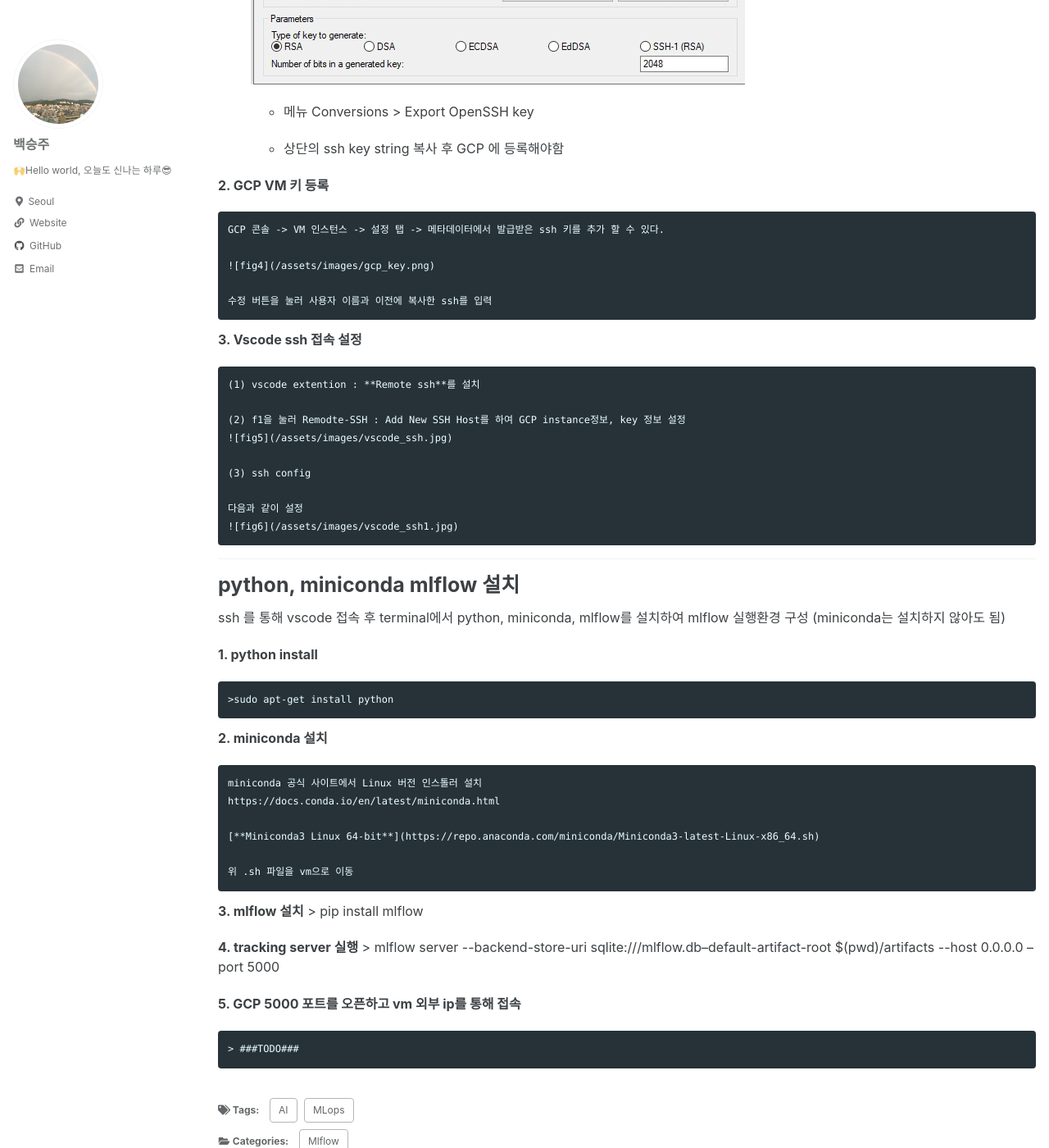
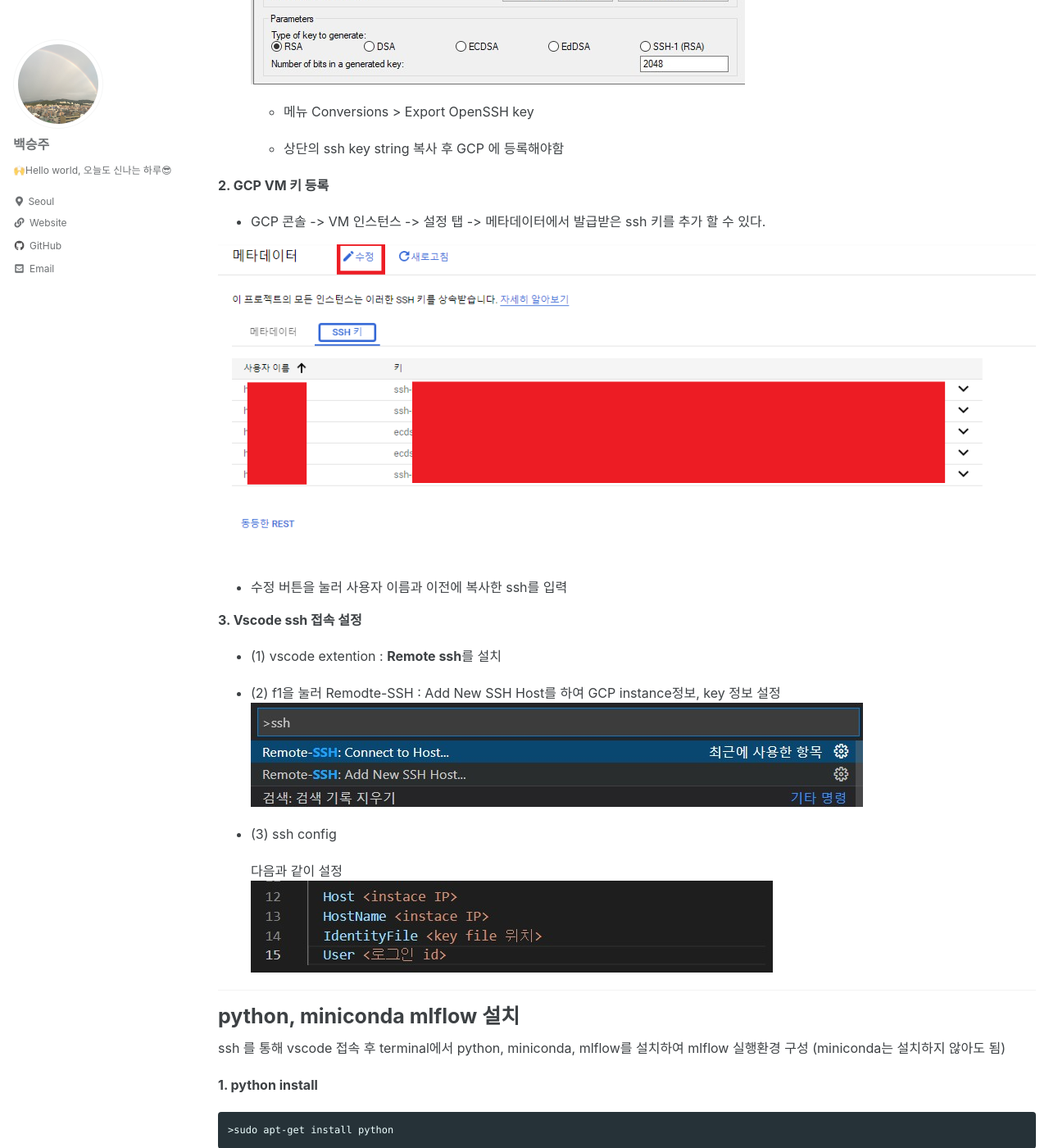
Before and after one commit to halucinor/halucinor.github.io, a Jekyll site: the page built from _posts/MLops/2022-03-22-1.md, in a window 1280 px wide and 1400 px high, scrolled down 2910 px. Shown: the whole window at 82% size. Built offline with Jekyll 4.4.1, drawn with Linux system fonts in a browser that asks for light colours; cached includes are drawn as plain includes; comment, search, counter and statistics services are not loaded; some of the changed lines change nothing that is shown; some of the changed text lies outside the part shown.

Commit message:
[posting] posting update

```diff
--- /dev/null
+++ b/_posts/Computer_Science/2022-03-26-MSA.md
@@ -0,0 +1,61 @@
+---
+    title : "[CS] 마이크로서비스 아키텍쳐의(MSA) 개념"
+    excerpt: "MSA 의 개념 정리"
+    toc : true
+    toc_sticky : true
+    toc_label : "목차"
+    categories :
+     - CS
+    tag :
+     - MSA
+---
+
+![image](https://user-images.githubusercontent.com/10546369/160277998-e85176ee-50a9-4cb7-bfd8-a4e90d3cff67.png){: .align-center}
+
+# MSA 의 개념
+MSA는 아래와 같이 설명할 수 있다
+>여러 서비스를 쪼개서 작은 서비스를 만들고 작은 서비스를 모아 하나의 어플리케이션을 만드는 아키택쳐
+
+> 독립적으로 배포할 수 있는 작은 서비스로 구성된 아키택쳐
+
+
+
+# 왜 MSA 가 각광 받는가?
+
+## 모놀로틱 아키텍쳐(Monolotic Architecture)의 단점을 보완할 수 있기 때문
+기존의 모놀로틱 아키텍쳐는 하나의 프로젝트에 소프트웨어의 모든 구성요소가 포함된 형태의 아키택쳐이다.
+
+모놀로틱 구조는 어플리케이션이 거대해 질수록 프로젝트의 복잡성이 커지게 된다. 그렇기 때문에 필연적으로 다음과 같은 문제가 발생한다.
+
+- 작은 오류가 모든 어플리케이션으로 퍼져나감 -> 부분 장애가 서비스 장애로 확대됨
+- 프로젝트의 크기가 커서 빌드/배포가 오래걸리게 됨 -> 재기동 시간이 오래걸림
+- 일부 기능의 추가/수정이 어려워짐(확장성) -> 서비스 변경이 어렵고, 장애 영향도 파악이 힘듦
+- 하나의 언어와 프레임워크에 종속적이게 됨
+
+
+---
+
+# Micro Service Architecture 의 특징
+
+- 각 서비스는 크기가 작은 모놀토릭 아키택쳐와 유사한 형태를 지닌다.
+- MSA는 API를 통해서만 통신할 수 있다.
+- 각 서비스는 독립적으로 배포할 수 있다.(배포 경량화)
+- 서비스 간 의존성이 최소화 되어야 한다.
+
+
+위와 같은 MSA 의 특징들이 각각의 서비스를 보다 유연하게 확장하고 유지보수 할 수 있게 한다.
+
+## MSA의 단점
+MSA를 사용할 경우 다음과 같은 단점도 존재한다.
+
+- API로 통신하기 때문에 통신 비용 증가에 따른, Latency가 발생한다.
+- 각 서비스가 분리되어 있기 때문에 통합테스트가 어려워진다
+- 서버의 부하/장애가 발생할 경우 트랜잭션을 유지하기가 어려워진다
+- 데이터가 여러 DB로 쪼개져 관리되기 때문에 정합성을 관리하기가 어렵다
+
+
+
+**[참고]**
+- https://wooaoe.tistory.com/57
+- https://waspro.tistory.com/429
+- https://martinfowler.com/articles/microservices.html
--- a/_posts/MLops/2022-03-22-1.md
+++ b/_posts/MLops/2022-03-22-1.md
@@ -78,20 +78,20 @@ GCP VM을 생성했을 때 따로 key 파일을 생성해주지 않아 puttygen
 
 **2. GCP VM 키 등록**
 
-    GCP 콘솔 -> VM 인스턴스 -> 설정 탭 -> 메타데이터에서 발급받은 ssh 키를 추가 할 수 있다.
+- GCP 콘솔 -> VM 인스턴스 -> 설정 탭 -> 메타데이터에서 발급받은 ssh 키를 추가 할 수 있다.
 
-    ![fig4](/assets/images/gcp_key.png)
+![fig4](/assets/images/gcp_key.png)
 
-    수정 버튼을 눌러 사용자 이름과 이전에 복사한 ssh를 입력
+- 수정 버튼을 눌러 사용자 이름과 이전에 복사한 ssh를 입력
 
 **3. Vscode ssh 접속 설정**
 
-    (1) vscode extention : **Remote ssh**를 설치
+- (1) vscode extention : **Remote ssh**를 설치
 
-    (2) f1을 눌러 Remodte-SSH : Add New SSH Host를 하여 GCP instance정보, key 정보 설정
+- (2) f1을 눌러 Remodte-SSH : Add New SSH Host를 하여 GCP instance정보, key 정보 설정
     ![fig5](/assets/images/vscode_ssh.jpg)
 
-    (3) ssh config
+- (3) ssh config
 
     다음과 같이 설정
     ![fig6](/assets/images/vscode_ssh1.jpg)
@@ -110,19 +110,22 @@ ssh 를 통해 vscode 접속 후 terminal에서 python, miniconda, mlflow를 설
 
 **2. miniconda 설치**
 
-    miniconda 공식 사이트에서 Linux 버전 인스톨러 설치
-    https://docs.conda.io/en/latest/miniconda.html
+miniconda 공식 사이트에서 Linux 버전 인스톨러 설치
 
-    [**Miniconda3 Linux 64-bit**](https://repo.anaconda.com/miniconda/Miniconda3-latest-Linux-x86_64.sh)
+https://docs.conda.io/en/latest/miniconda.html
 
-    위 .sh 파일을 vm으로 이동
+[**Miniconda3 Linux 64-bit**](https://repo.anaconda.com/miniconda/Miniconda3-latest-Linux-x86_64.sh)
+
+위 .sh 파일을 vm으로 이동
 
 **3. mlflow 설치**
+
     > pip install mlflow
 
 **4. tracking server 실행**
+
     > mlflow server \--backend-store-uri sqlite:///mlflow.db--default-artifact-root $(pwd)/artifacts \--host 0.0.0.0 --port 5000
 
 **5. GCP 5000 포트를 오픈하고 vm 외부 ip를 통해 접속**
 
-    > ###TODO###
+> ###TODO###
--- /dev/null
+++ b/_posts/Spring/2022-03-26-1.md
@@ -0,0 +1,41 @@
+---
+    title : "[Spring] Spring 내부 동작과정"
+    excerpt: "[Spring] Spring 내부 동작과정 정리"
+    toc : true
+    toc_sticky : true
+    toc_label : "목차"
+    categories :
+     - Backend
+    tag :
+     - Spring
+---
+
+# 스프링 내부 동작과정
+사용자 Request가 들어왔을 때 스프링 서버 내부의 동작 과정을 정리
+
+![image](https://user-images.githubusercontent.com/10546369/160226844-9527118d-317c-4707-a512-8129ad7e6208.png){: .align-center}
+
+1. 사용자의 HTTP request가 들어오면 **Dispatcher Servlet**에서 핸들러 **HandlerMapping**에 컨트롤러 검색 요청
+
+2. **HandlerMapping** 에서 request에 매핑이 된 Handler 검색 후 Controller Bean 객체를 **DispatcherServlet**에 전달
+
+3. **handler**(Method)를 실행할 수 있는 handlerAdapter Bean에 request 처리를 위임
+
+4. **handlerAdapter**는 컨트롤러에 알맞은 controller를 호출하여 처리 결과를 DispatcherServelet에 반환
+
+
+---
+
+
+![image](https://user-images.githubusercontent.com/10546369/160227500-5cf36f3f-0c44-41f6-b2e5-cab5067568bc.jpg){: .align-center}
+
+
+# Controller와 Handeler의 역할
+
+- 클라이언트의 요청을 실제로 처리하는 것은 **Controller**
+- **DispatherServelet**는 클라이언트의 요청을 전달받는 창구
+- **HandlerMapping**는 Handler를 찾아주는 역할
+- **HandlerAdapter**는 처리결과를 반환해서 DispatcherServelet에 전달
+
+
+참고 : https://owin2828.github.io/devlog/2019/12/30/spring-10.html
```
